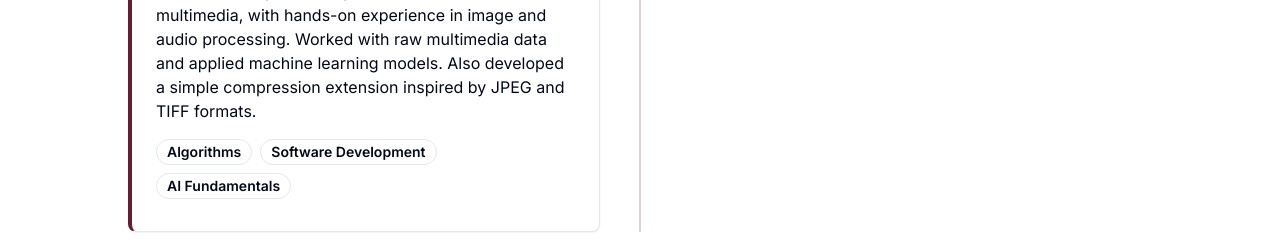
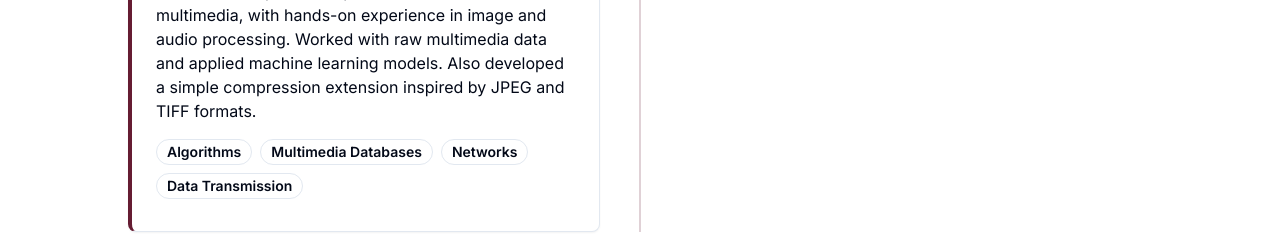
Before and after one commit to ChoraichiFadwa/portfolio-website, a Next.js app: page / in a window 1280 px wide. Shown: the part 3860-4109 px from the top of the page. Built offline with nearby package versions, Linux system fonts and the light colour scheme.

Commit message:
Update experience-timeline.tsx

```diff
--- a/components/experience-timeline.tsx
+++ b/components/experience-timeline.tsx
@@ -42,7 +42,7 @@ const timelineItems: TimelineItem[] = [
     period: "2021 - 2024",
     description:
       "Studied concepts in computer networks and multimedia, with hands-on experience in image and audio processing. Worked with raw multimedia data and applied machine learning models. Also developed a simple compression extension inspired by JPEG and TIFF formats.",
-    skills: ["Algorithms", "Software Development", "AI Fundamentals"],
+    skills: ["Algorithms", "Multimedia Databases", "Networks", "Data Transmission"],
     type: "education",
   },
 ]
```
